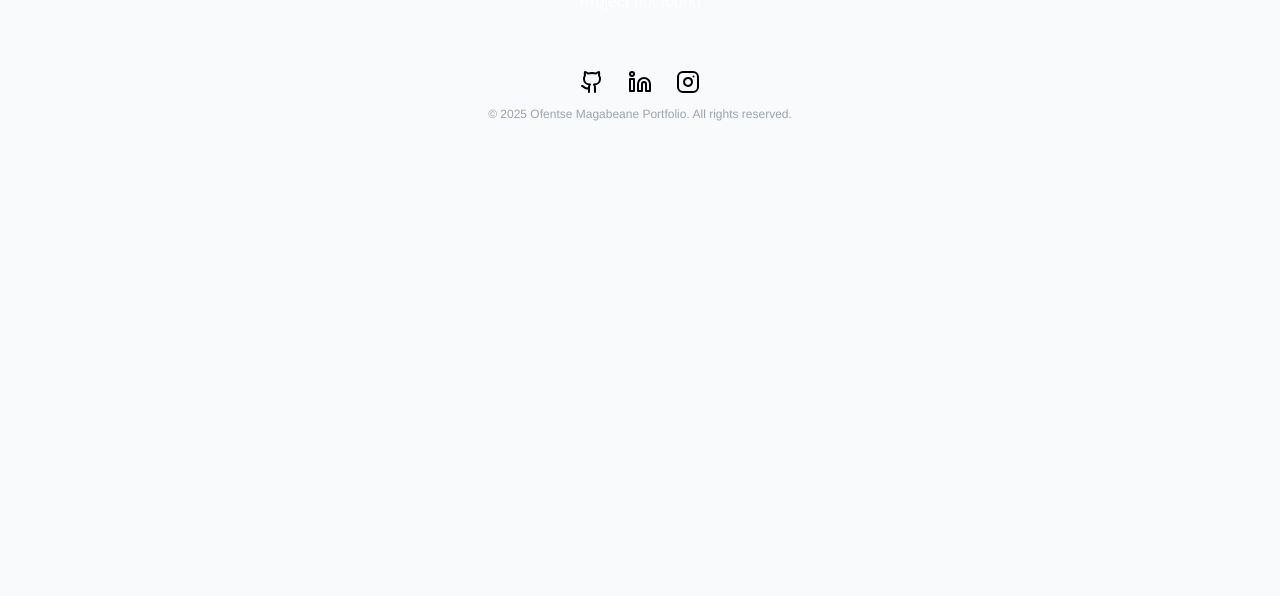
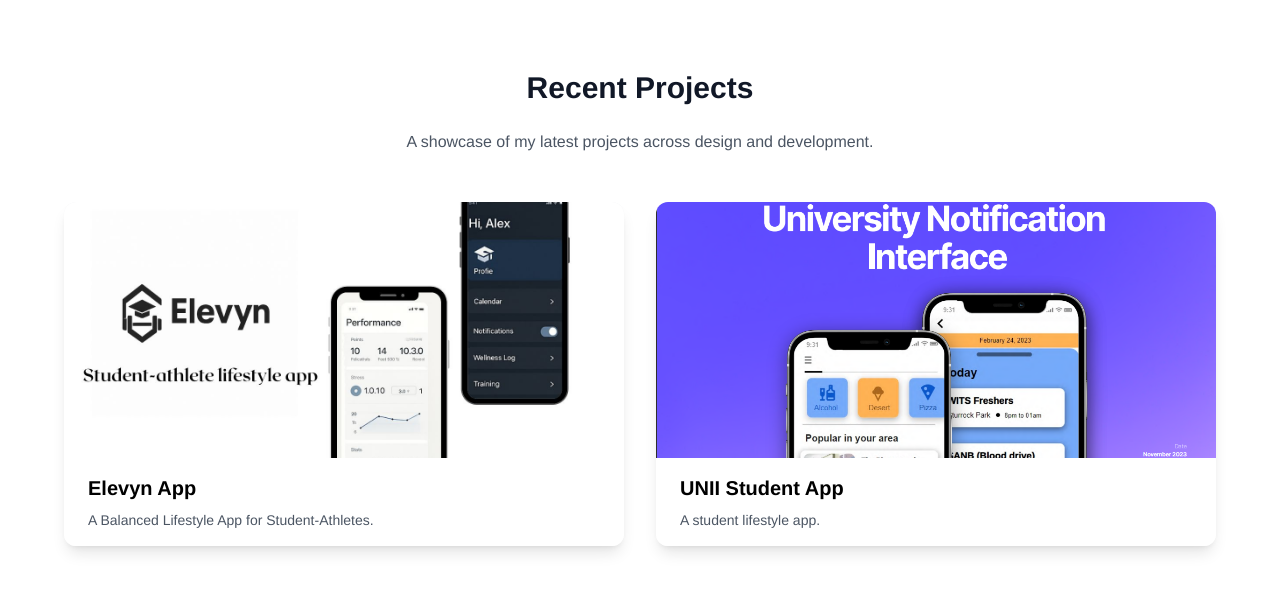
Before and after one commit to codedbyfefe/OMagabeane-Portfolio, a React (Create React App) app: page / in a window 1280 px wide. Shown: the part 890-1486 px from the top of the page. Before the commit the page ends 1028 px from the top, so only its background shows below. Built offline with nearby package versions, Linux system fonts and the light colour scheme.

Commit message:
Updating EmailJS feature for contact page, making sure it functions

```diff
--- a/public/index.html
+++ b/public/index.html
@@ -2,11 +2,11 @@
 <html lang="en">
   <head>
     <meta charset="UTF-8" />
-    <link rel="icon" href="%PUBLIC_URL%/favicon.ico" />
+    <link rel="icon" type="image/png" href="%PUBLIC_URL%/images/OM-Logo(Canva Design).png" />
     <meta name="viewport" content="width=device-width, initial-scale=1.0" />
     <meta name="theme-color" content="#000000" />
     <link rel="stylesheet" href="https://fonts.googleapis.com/css2?family=Inter:wght@400;600&family=Poppins:wght@400;600;700&display=swap" />
-    <title>O Magabeane Portfolio</title>
+    <title>𝐎𝐟𝐞𝐧𝐭𝐬𝐞 𝐌𝐚𝐠𝐚𝐛𝐞𝐚𝐧𝐞 </title>
   </head>
   <body class="bg-gray-50 font-sans">
     <noscript>You need to enable JavaScript to run this app.</noscript>
--- a/src/pages/Contact.js
+++ b/src/pages/Contact.js
@@ -15,10 +15,10 @@
 
     emailjs
       .sendForm(
-        "your_service_id",
-        "your_template_id",
+        "service_2elcfsk",
+        "Contact Form",
         form.current,
-        "your_public_key"
+        "XQxBdpaIaZSENofoQ"
       )
       .then(
         () => {
@@ -48,14 +48,14 @@
           <form ref={form} onSubmit={sendEmail} className="space-y-5">
             <input
               type="text"
-              name="user_name"
+              name="name"
               placeholder="Your Name"
               required
               className="w-full bg-gray-200 text-black placeholder-gray-500 px-4 py-3 rounded focus:outline-none focus:ring-2 focus:ring-white"
             />
             <input
               type="email"
-              name="user_email"
+              name="email_id"
               placeholder="Email"
               required
               className="w-full bg-gray-200 text-black placeholder-gray-500 px-4 py-3 rounded focus:outline-none focus:ring-2 focus:ring-white"
--- a/src/sections/WorkSection.js
+++ b/src/sections/WorkSection.js
@@ -1,67 +1,51 @@
-import { useParams } from "react-router-dom";
-import projects from "../data/projects";
+import { Link } from "react-router-dom";
 
-function ProjectDetail() {
-  const { slug } = useParams();
-  const project = projects.find((p) => p.slug === slug);
-
-  if (!project) return <div className="text-center text-white">Project not found</div>;
+function WorkSection() {
+  const projects = [
+    {
+      title: "Elevyn App",
+      description: "A Balanced Lifestyle App for Student-Athletes.",
+      image: "/images/Student-athlete lifestyle app.jpg",
+      slug: "elevyn-app",
+    },
+    {
+      title: "UNII Student App",
+      description: "A student lifestyle app.",
+      image: "/images/UNII1.png",
+      slug: "UNII-App",
+    },
+  ];
 
   return (
-    <div className="bg-[#0c0c0c] text-white px-6 py-24">
-      <div className="max-w-5xl mx-auto space-y-12">
-        {/* Header */}
-        <div className="space-y-4 text-center">
-          <h1 className="text-4xl md:text-5xl font-bold">{project.title}</h1>
-          <p className="text-sm text-gray-400">{project.type}</p>
-        </div>
+    <section className="px-6 py-20 bg-white text-center">
+      <h2 className="text-3xl font-bold mb-6">Recent Projects</h2>
+      <p className="text-gray-600 max-w-2xl mx-auto mb-12">
+        A showcase of my latest projects across design and development.
+      </p>
 
-        {/* Info Row */}
-        <div className="grid grid-cols-1 md:grid-cols-3 gap-6 text-sm text-gray-300 border-t border-b border-gray-700 py-6">
-          <div>
-            <p className="font-medium text-white">Role</p>
-            <p>{project.role}</p>
-          </div>
-          <div>
-            <p className="font-medium text-white">Tools Used</p>
-            <p>{project.tools.join(", ")}</p>
-          </div>
-          <div>
-            <p className="font-medium text-white">Date</p>
-            <p>{project.date}</p>
-          </div>
-        </div>
-
-        {/* Sections */}
-        <div className="space-y-10 text-lg text-gray-300 leading-relaxed">
-          <div>
-            <h2 className="text-xl font-semibold text-white mb-2">Problem</h2>
-            <p>{project.problem}</p>
-          </div>
-          <div>
-            <h2 className="text-xl font-semibold text-white mb-2">Process</h2>
-            <p>{project.process}</p>
-          </div>
-          <div>
-            <h2 className="text-xl font-semibold text-white mb-2">Outcome</h2>
-            <p>{project.outcome}</p>
-          </div>
-        </div>
-
-        {/* Screenshots */}
-        <div className="space-y-8">
-          {project.images.map((img, i) => (
-            <img
-              key={i}
-              src={img}
-              alt={`${project.title} screenshot ${i + 1}`}
-              className="w-full rounded-lg border border-gray-800"
-            />
-          ))}
-        </div>
+      <div className="grid md:grid-cols-2 gap-8 max-w-6xl mx-auto">
+        {projects.map((project, index) => (
+          <Link
+            key={index}
+            to={`/projects/${project.slug}`} // ✅ Internal route using slug
+            className="group rounded-xl overflow-hidden shadow-lg transition-transform duration-300 hover:-translate-y-1"
+          >
+            <div className="w-full h-64 bg-gray-100 overflow-hidden">
+              <img
+                src={project.image}
+                alt={project.title}
+                className="w-full h-full object-cover group-hover:scale-105 transition-transform duration-300"
+              />
+            </div>
+            <div className="bg-white px-6 py-4 text-left">
+              <h3 className="text-xl font-semibold mb-2">{project.title}</h3>
+              <p className="text-gray-600 text-sm">{project.description}</p>
+            </div>
+          </Link>
+        ))}
       </div>
-    </div>
+    </section>
   );
 }
 
-export default ProjectDetail;
+export default WorkSection;
```
Also changed, not shown: public/images/OM-Logo(Canva Design).png (added).
